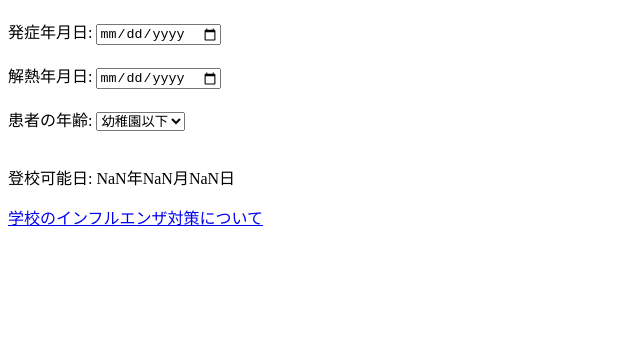
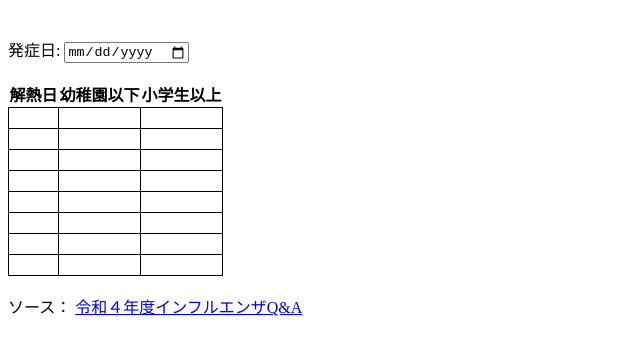
Before and after one commit to dongrid/fluSchool, a plain HTML site: page index.html in a window 1280 px wide. Shown: the part 70-424 px from the top of the page, without its empty margins (0-640 px from the left). Drawn offline with Linux system fonts and the light colour scheme.

Commit message:
Update index.html

```diff
--- a/index.html
+++ b/index.html
@@ -2,52 +2,133 @@
 <html>
   <head>
     <title>インフルエンザ登校可能日</title>
+    <style>
+      table {
+        border-collapse: collapse;
+      }
+
+      td {
+        border: 1px solid black;
+        padding: 10px;
+      }
+    </style>
   </head>
   <body>
-	<h1>インフルエンザ登校可能日</h1>
+    <h1>インフルエンザ登校可能日</h1><br>
     <form>
-		<label for="symptom-date">発症年月日:</label>
-		<input type="date" id="symptom-date" name="symptom-date" onchange="calculate()"><br><br>
-		<label for="recovery-date">解熱年月日:</label>
-		<input type="date" id="recovery-date" name="recovery-date" onchange="calculate()"><br><br>
-		<label for="age">患者の年齢:</label>
-		<select id="age" name="age" onchange="calculate()">
-			<option value="preschool">幼稚園以下</option>
-			<option value="elementary">小学生以上</option>
-		</select>
-	</form>
-	<br>
-	<p>登校可能日: <span id="result"></span></p>
+      <label for="symptom-date">発症日:</label>
+      <input type="date" id="symptom-date" name="symptom-date" onchange="calculate()">
+    </form><br>
+    <table>
+      <tr>
+        <th>解熱日</th>
+        <th>幼稚園以下</th>
+        <th>小学生以上</th>
+      </tr>
+      <tr>
+        <td></td>
+        <td></td>
+        <td></td>
+      </tr>
+      <tr>
+        <td></td>
+        <td></td>
+        <td></td>
+      </tr>
+      <tr>
+        <td></td>
+        <td></td>
+        <td></td>
+      </tr>
+      <tr>
+        <td></td>
+        <td></td>
+        <td></td>
+      </tr>
+      <tr>
+        <td></td>
+        <td></td>
+        <td></td>
+      </tr>
+      <tr>
+        <td></td>
+        <td></td>
+        <td></td>
+      </tr>
+      <tr>
+        <td></td>
+        <td></td>
+        <td></td>
+      </tr>
+      <tr>
+        <td></td>
+        <td></td>
+        <td></td>
+      </tr>
+   </table>
+   <script>
+		// 発症日を元に、登校可能日を計算し、テーブルに反映する関数
+		function calculate() {
+      // 発症日を取得
+      const symptomDateInput = document.getElementById("symptom-date");
+      if (!symptomDateInput.value) {
+        return; // 空文字列を返す
+      }
+      const symptomDate = new Date(document.getElementById("symptom-date").value);
 
-	<script>
-		function calculate() {
-			var symptomDate = new Date(document.getElementById("symptom-date").value);
-			var recoveryDate = new Date(document.getElementById("recovery-date").value);
-			var age = document.getElementById("age").value;
+      // テーブルを更新
+      for (let i = 1; i <= 8; i++) {
+        // 解熱日を設定
+        var recoveryDate = new Date(symptomDate.getTime());
+        recoveryDate.setDate(symptomDate.getDate() + i - 1);
 
-			// エラー処理
-			if (symptomDate > recoveryDate) {
-				document.getElementById("result").innerHTML = "エラー：発症日が解熱日よりも遅いです";
-				return;
+        // 幼稚園以下の登校可能日を計算
+        // symptomDateから6日後の日付を計算する
+        var kindergartenDate = new Date(symptomDate.getTime());
+        kindergartenDate.setDate(symptomDate.getDate() + 6);
+
+        // recoveryDateから4日後の日付を計算する
+        var recovery4thDayDate = new Date(recoveryDate.getTime());
+        recovery4thDayDate.setDate(recoveryDate.getDate() + 4);
+
+        // kindergartenDateとrecovery4thDayDateを比較して、kindergartenPossibleDateを決定する
+        var kindergartenPossibleDate;
+        if (kindergartenDate > recovery4thDayDate) {
+          kindergartenPossibleDate = kindergartenDate;
+        } else {
+          kindergartenPossibleDate = recovery4thDayDate;
         }
 
-			var resultDate;
-			if (age === "preschool") {
-				var day6afterSymptomDate = new Date(symptomDate.getTime() + (6 * 24 * 60 * 60 * 1000));
-				var day4afterRecoveryDate = new Date(recoveryDate.getTime() + (4 * 24 * 60 * 60 * 1000));
-				resultDate = (day6afterSymptomDate > day4afterRecoveryDate) ? day6afterSymptomDate : day4afterRecoveryDate;
+        // 小学生以上の登校可能日を計算
+        // symptomDateから6日後の日付を計算する
+        var schoolDate = new Date(symptomDate.getTime());
+        schoolDate.setDate(symptomDate.getDate() + 6);
+
+        // recoveryDateから3日後の日付を計算する
+        var school3rdDayDate = new Date(recoveryDate.getTime());
+        school3rdDayDate.setDate(recoveryDate.getDate() + 3);
+
+        // schoolDateとschool3rdDayDateを比較して、schoolPossibleDateを決定する
+        var schoolPossibleDate;
+        if (schoolDate > school3rdDayDate) {
+          schoolPossibleDate = schoolDate;
         } else {
-				var day3afterRecoveryDate = new Date(recoveryDate.getTime() + (3 * 24 * 60 * 60 * 1000));
-				var day6afterSymptomDate = new Date(symptomDate.getTime() + (6 * 24 * 60 * 60 * 1000));
-				resultDate = (day6afterSymptomDate > day3afterRecoveryDate) ? day6afterSymptomDate : day3afterRecoveryDate;
+          schoolPossibleDate = school3rdDayDate;
         }
 
-			document.getElementById("result").innerHTML = resultDate.getFullYear() + "年" + (resultDate.getMonth()+1) + "月" + resultDate.getDate() + "日";
+        // 日付をテーブルに反映
+        var table = document.getElementsByTagName("table")[0];
+        table.rows[i].cells[0].textContent = recoveryDate.toLocaleDateString();
+        table.rows[i].cells[1].textContent = kindergartenPossibleDate.toLocaleDateString();
+        table.rows[i].cells[2].textContent = schoolPossibleDate.toLocaleDateString();
+      }
     }
 
-		// 初期化時にも一度計算する
-		calculate();
+		// ページが読み込まれたときにcalculate()関数を実行
+		window.onload = calculate();
 	</script>
-	<a href="https://www.kaichi.ed.jp/influenza/entry-2257.html">学校のインフルエンザ対策について</a>
+  <br>
+  ソース：
+	<a href="https://www.mhlw.go.jp/stf/seisakunitsuite/bunya/kenkou_iryou/kenkou/kekkaku-kansenshou/infulenza/QA2022.html#:~:text=%E7%8F%BE%E5%9C%A8%E3%80%81%E5%AD%A6%E6%A0%A1%E4%BF%9D%E5%81%A5%E5%AE%89%E5%85%A8%E6%B3%95,%E3%80%81%E3%81%93%E3%81%AE%E9%99%90%E3%82%8A%E3%81%A7%E3%81%AF%E3%81%82%E3%82%8A%E3%81%BE%E3%81%9B%E3%82%93%EF%BC%89%E3%80%82">令和４年度インフルエンザQ&A</a>
   </body>
 </html>
```
Lines whose indentation alone changed are shown as unchanged.
